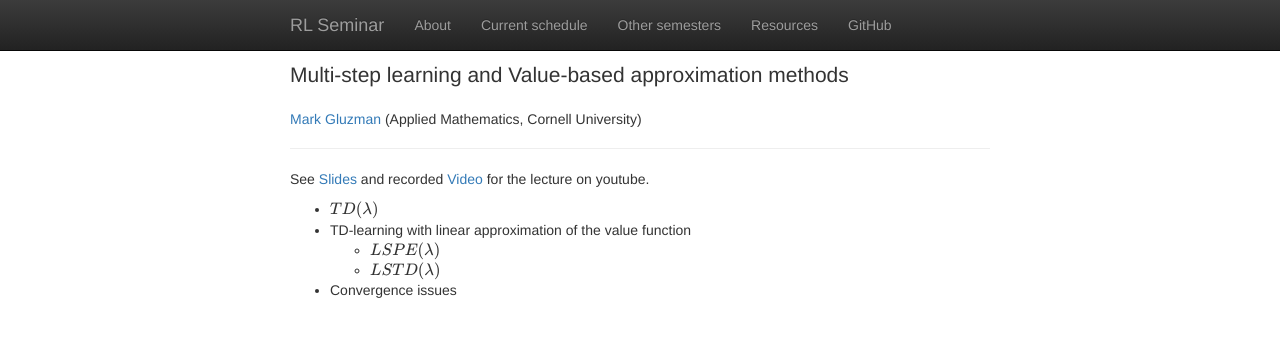
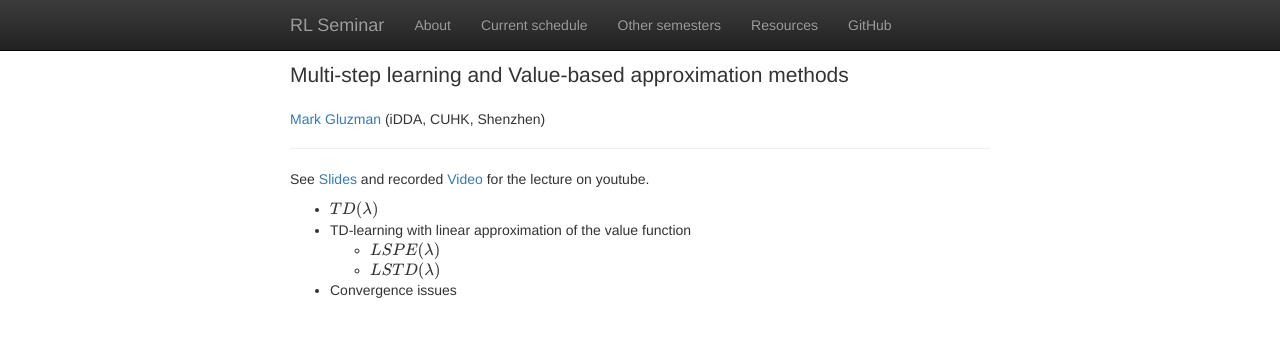
Before and after one commit to rlseminar/rlseminar.github.io, a Jekyll site: the page built from _posts/2019-01-28-mark.md, in a window 1280 px wide. Shown: the top 337 px of the page. Built offline with Jekyll 4.4.1, drawn with Linux system fonts in a browser that asks for light colours; formulas are drawn with MathJax 3.

Commit message:
update mark affil

```diff
--- a/_posts/2019-01-28-mark.md
+++ b/_posts/2019-01-28-mark.md
@@ -2,7 +2,7 @@
 title: Multi-step learning and Value-based approximation methods
 speaker:
   name: Mark Gluzman
-  affil: Applied Mathematics, Cornell University
+  affil: iDDA, CUHK, Shenzhen
   url: https://people.cam.cornell.edu/mg2289/
 ---
 
```
